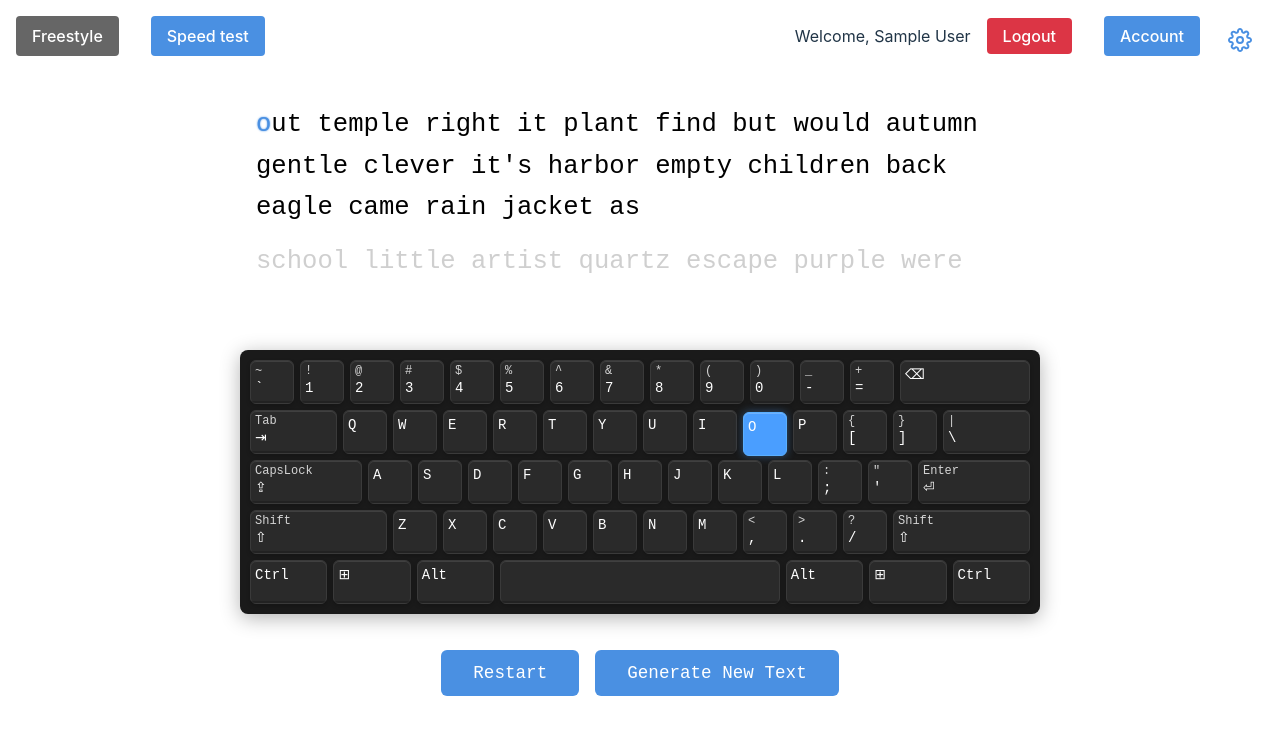
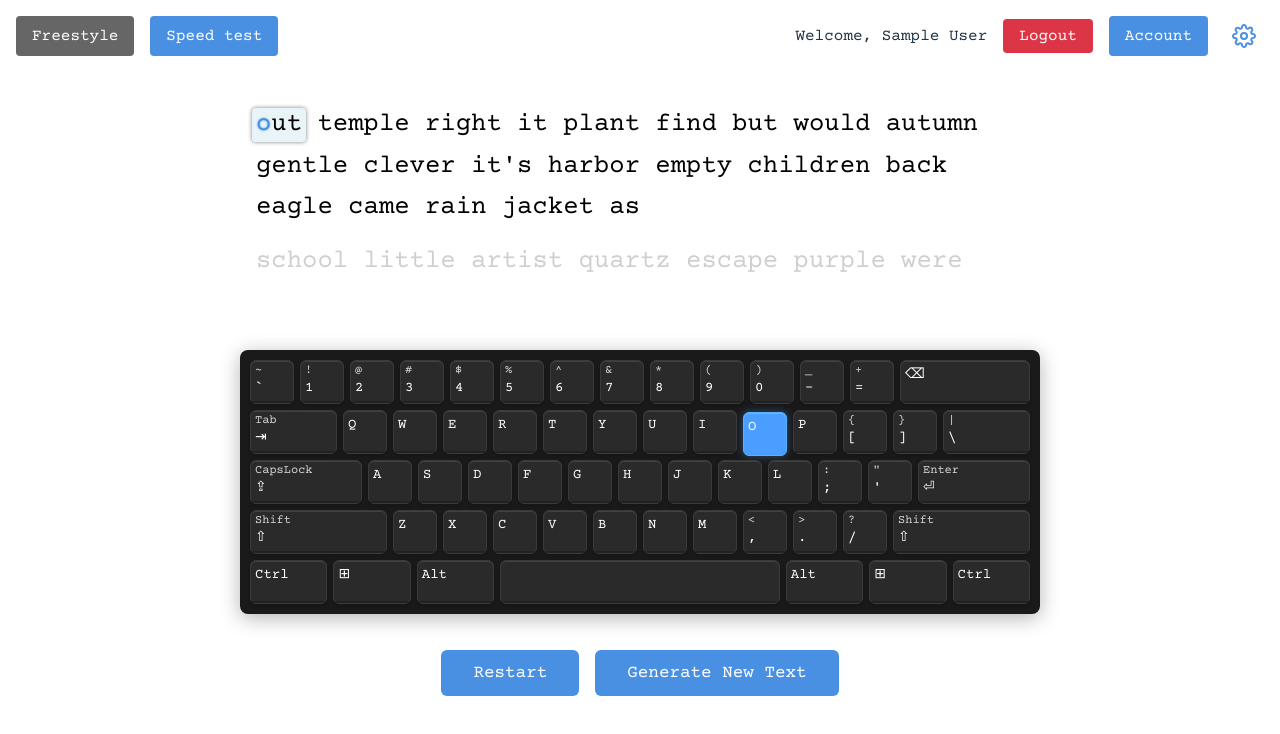
Before and after one commit to nstoichev/typing-game, a React (Vite) app: page / in a window 1280 px wide. Shown: the top 734 px of the page. Built offline with nearby package versions, Linux system fonts and the light colour scheme; no server answers; sample sign-in values are in the browser's storage.

Commit message:
feat: Add active class on words.

```diff
--- a/index.html
+++ b/index.html
@@ -4,6 +4,9 @@
     <meta charset="UTF-8" />
     <link rel="icon" type="image/svg+xml" href="/vite.svg" />
     <meta name="viewport" content="width=device-width, initial-scale=1.0" />
+    <link rel="preconnect" href="https://fonts.googleapis.com">
+    <link rel="preconnect" href="https://fonts.gstatic.com" crossorigin>
+    <link href="https://fonts.googleapis.com/css2?family=Courier+Prime:ital,wght@0,400;0,700;1,400;1,700&display=swap" rel="stylesheet">
     <title>Keyboard game</title>
   </head>
   <body>
--- a/src/App.css
+++ b/src/App.css
@@ -2,7 +2,6 @@
   max-width: 800px;
   margin: 0 auto;
   padding: 6rem 0 2rem 0;
-  font-family: 'Courier New', monospace;
   position: relative;
 }
 
--- a/src/App.jsx
+++ b/src/App.jsx
@@ -1,7 +1,6 @@
 import './App.css'
 import { BrowserRouter as Router, Routes, Route, Navigate } from 'react-router-dom'
 import ResultsModal from './components/ResultsModal'
-import Settings from './components/Settings'
 import ActionButtons from './components/ActionButtons'
 import TextDisplay from './components/TextDisplay'
 import VirtualKeyboard from './components/VirtualKeyboard'
@@ -20,32 +19,20 @@ function ProtectedRoute({ children }) {
   return currentUser ? children : <Navigate to="/auth" />;
 }
 
-function Home() {
-  const [showKeyboard, setShowKeyboard] = useState(true);
-  const [showFingerLayout, setShowFingerLayout] = useState(false);
-  const [showHands, setShowHands] = useState(false);
-  const {
+function Home({
+  showKeyboard,
+  showFingerLayout,
+  showHands,
   currentChunk,
   nextChunk,
   typedText,
   isComplete,
   stats,
-    textSource,
   handleRestart,
   handleTryAgain,
   initializeText,
-    setTextSource,
   countdown
-  } = useTypingGame()
-
-  const handleSourceChange = (source) => {
-    setTextSource(source)
-  }
-
-  const handleGenerate = () => {
-    initializeText()
-  }
-
+}) {
   const getNextKey = () => {
     if (!currentChunk) return '';
     const typedLength = typedText.length;
@@ -54,17 +41,6 @@ function Home() {
 
   return (
     <div className="typing-container">
-      <Settings
-        onSourceChange={handleSourceChange}
-        currentSource={textSource}
-        showKeyboard={showKeyboard}
-        onToggleKeyboard={setShowKeyboard}
-        showFingerLayout={showFingerLayout}
-        onToggleFingerLayout={setShowFingerLayout}
-        showHands={showHands}
-        onToggleHands={setShowHands}
-        hideSourceSelector={countdown !== null}
-      />
       {countdown !== null && (
         <div className="countdown-display">
           {countdown === 60 ? 'Start typing!' : `${countdown} seconds`}
@@ -84,27 +60,72 @@ function Home() {
       )}
       <ActionButtons
         onRestart={handleRestart}
-        onGenerate={handleGenerate}
+        onGenerate={initializeText}
       />
       {isComplete && stats && (
-        <ResultsModal stats={stats} onTryAgain={handleTryAgain} onGenerate={handleGenerate} />
+        <ResultsModal stats={stats} onTryAgain={handleTryAgain} onGenerate={initializeText} />
       )}
     </div>
   )
 }
 
 function App() {
+  const [showKeyboard, setShowKeyboard] = useState(true);
+  const [showFingerLayout, setShowFingerLayout] = useState(false);
+  const [showHands, setShowHands] = useState(false);
+
+  const {
+    currentChunk,
+    nextChunk,
+    typedText,
+    isComplete,
+    stats,
+    textSource,
+    handleRestart,
+    handleTryAgain,
+    initializeText,
+    setTextSource,
+    countdown
+  } = useTypingGame();
+
+  const handleSourceChange = (source) => {
+    setTextSource(source);
+  };
+
   return (
     <Router>
       <AuthProvider>
-        <Navigation />
+        <Navigation
+          onSourceChange={handleSourceChange}
+          currentSource={textSource}
+          showKeyboard={showKeyboard}
+          onToggleKeyboard={setShowKeyboard}
+          showFingerLayout={showFingerLayout}
+          onToggleFingerLayout={setShowFingerLayout}
+          showHands={showHands}
+          onToggleHands={setShowHands}
+          hideSourceSelector={countdown !== null}
+        />
         <Routes>
           <Route path="/auth" element={<Auth />} />
           <Route
             path="/"
             element={
               <ProtectedRoute>
-                <Home />
+                <Home
+                  showKeyboard={showKeyboard}
+                  showFingerLayout={showFingerLayout}
+                  showHands={showHands}
+                  currentChunk={currentChunk}
+                  nextChunk={nextChunk}
+                  typedText={typedText}
+                  isComplete={isComplete}
+                  stats={stats}
+                  handleRestart={handleRestart}
+                  handleTryAgain={handleTryAgain}
+                  initializeText={initializeText}
+                  countdown={countdown}
+                />
               </ProtectedRoute>
             }
           />
@@ -112,7 +133,11 @@ function App() {
             path="/practice"
             element={
               <ProtectedRoute>
-                <Practice />
+                <Practice
+                  showKeyboard={showKeyboard}
+                  showFingerLayout={showFingerLayout}
+                  showHands={showHands}
+                />
               </ProtectedRoute>
             }
           />
--- a/src/components/Navigation.css
+++ b/src/components/Navigation.css
@@ -5,14 +5,14 @@
   top: 0;
   left: 0;
   z-index: 1000;
-  width: calc(100% - 4rem);
+  width: 100%;
 }
 
 .navigation ul {
   list-style: none;
   display: flex;
   flex-flow: row wrap;
-  gap: 1rem 2rem;
+  gap: 1rem;
   margin: 0;
   padding: 0;
 }
--- a/src/components/Navigation.jsx
+++ b/src/components/Navigation.jsx
@@ -1,11 +1,23 @@
 import React from 'react';
-import { NavLink, useNavigate } from 'react-router-dom';
+import { NavLink, useNavigate, useLocation } from 'react-router-dom';
 import { useAuth } from '../contexts/AuthContext';
+import Settings from './Settings';
 import './Navigation.css';
 
-const Navigation = () => {
+const Navigation = ({
+  onSourceChange,
+  currentSource,
+  showKeyboard,
+  onToggleKeyboard,
+  showFingerLayout,
+  onToggleFingerLayout,
+  showHands,
+  onToggleHands,
+  hideSourceSelector
+}) => {
   const { currentUser, logout } = useAuth();
   const navigate = useNavigate();
+  const location = useLocation();
 
   const handleLogout = async () => {
     try {
@@ -15,6 +27,9 @@ const Navigation = () => {
       console.error('Logout error:', error);
     }
   };
+
+  // Determine if we're on the practice page
+  const isPracticePage = location.pathname === '/practice';
 
   return (
     <nav className="navigation">
@@ -30,6 +45,21 @@ const Navigation = () => {
             <li><NavLink to="/account">Account</NavLink></li>
           </>
         )}
+
+        <li>
+          <Settings
+            onSourceChange={onSourceChange}
+            currentSource={currentSource}
+            showKeyboard={showKeyboard}
+            onToggleKeyboard={onToggleKeyboard}
+            showFingerLayout={showFingerLayout}
+            onToggleFingerLayout={onToggleFingerLayout}
+            showHands={showHands}
+            onToggleHands={onToggleHands}
+            hideSourceSelector={hideSourceSelector}
+            showSourceSelector={!isPracticePage}
+          />
+        </li>
       </ul>
     </nav>
   );
--- a/src/components/Settings.module.css
+++ b/src/components/Settings.module.css
@@ -1,8 +1,5 @@
 .settingsContainer {
-  position: fixed;
-  top: 20px;
-  right: 20px;
-  z-index: 1000;
+  position: relative;
 }
 
 .settingsButton {
--- a/src/components/TextDisplay.jsx
+++ b/src/components/TextDisplay.jsx
@@ -27,8 +27,12 @@ const TextDisplay = ({ currentChunk, nextChunk, typedText }) => {
       const spaceChar = wordIndex < words.length - 1 ? ' ' : '';
       const chars = (word + spaceChar).split('');
 
+      // Check if this is the current word
+      const isCurrentWord = typedText.length >= wordStart &&
+                           typedText.length < wordStart + wordLength;
+
       const wordElement = (
-        <span key={wordIndex} className={styles.word}>
+        <span key={wordIndex} className={`${styles.word} ${isCurrentWord ? styles.active : ''}`}>
           {chars.map((char, charIndex) => {
             const absoluteIndex = wordStart + charIndex;
             const isTyped = absoluteIndex < typedText.length;
--- a/src/components/TextDisplay.module.css
+++ b/src/components/TextDisplay.module.css
@@ -76,3 +76,16 @@
   position: relative;
   margin-top: 1rem;
 }
+
+.word.active:after {
+  content: '';
+  position: absolute;
+  top: -4px;
+  left: -4px;
+  width: calc(100% - 15px + (8px));
+  height: calc(100% + 8px);
+  border-radius: 4px;
+  background-color: #e8f4f8;
+  box-shadow: 0 0 4px 0 rgba(0, 0, 0, 0.5);
+  z-index: -1;
+}
--- a/src/index.css
+++ b/src/index.css
@@ -1,5 +1,5 @@
 :root {
-  font-family: Inter, system-ui, Avenir, Helvetica, Arial, sans-serif;
+  font-family: "Courier Prime", monospace;
   line-height: 1.5;
   font-weight: 400;
 
--- a/src/pages/Practice.jsx
+++ b/src/pages/Practice.jsx
@@ -1,15 +1,11 @@
-import React, { useState, useEffect } from 'react';
+import React, { useEffect } from 'react';
 import ResultsModal from '../components/ResultsModal';
-import Settings from '../components/Settings';
 import ActionButtons from '../components/ActionButtons';
 import TextDisplay from '../components/TextDisplay';
 import VirtualKeyboard from '../components/VirtualKeyboard';
 import { useTypingGame } from '../hooks/useTypingGame';
 
-const Practice = () => {
-  const [showKeyboard, setShowKeyboard] = useState(true);
-  const [showFingerLayout, setShowFingerLayout] = useState(false);
-  const [showHands, setShowHands] = useState(false);
+const Practice = ({ showKeyboard, showFingerLayout, showHands }) => {
   const {
     currentChunk,
     nextChunk,
@@ -42,16 +38,6 @@ const Practice = () => {
 
   return (
     <div className="typing-container">
-      <Settings
-        showKeyboard={showKeyboard}
-        onToggleKeyboard={setShowKeyboard}
-        showFingerLayout={showFingerLayout}
-        onToggleFingerLayout={setShowFingerLayout}
-        showHands={showHands}
-        onToggleHands={setShowHands}
-        hideSourceSelector={true}
-        showSourceSelector={false}
-      />
       <div className="countdown-display">
         {countdown === 60 ? 'Start typing!' : countdown > 0 ? `${countdown} seconds` : 'Time\'s up!'}
       </div>
```
Lines whose indentation alone changed are shown as unchanged.
